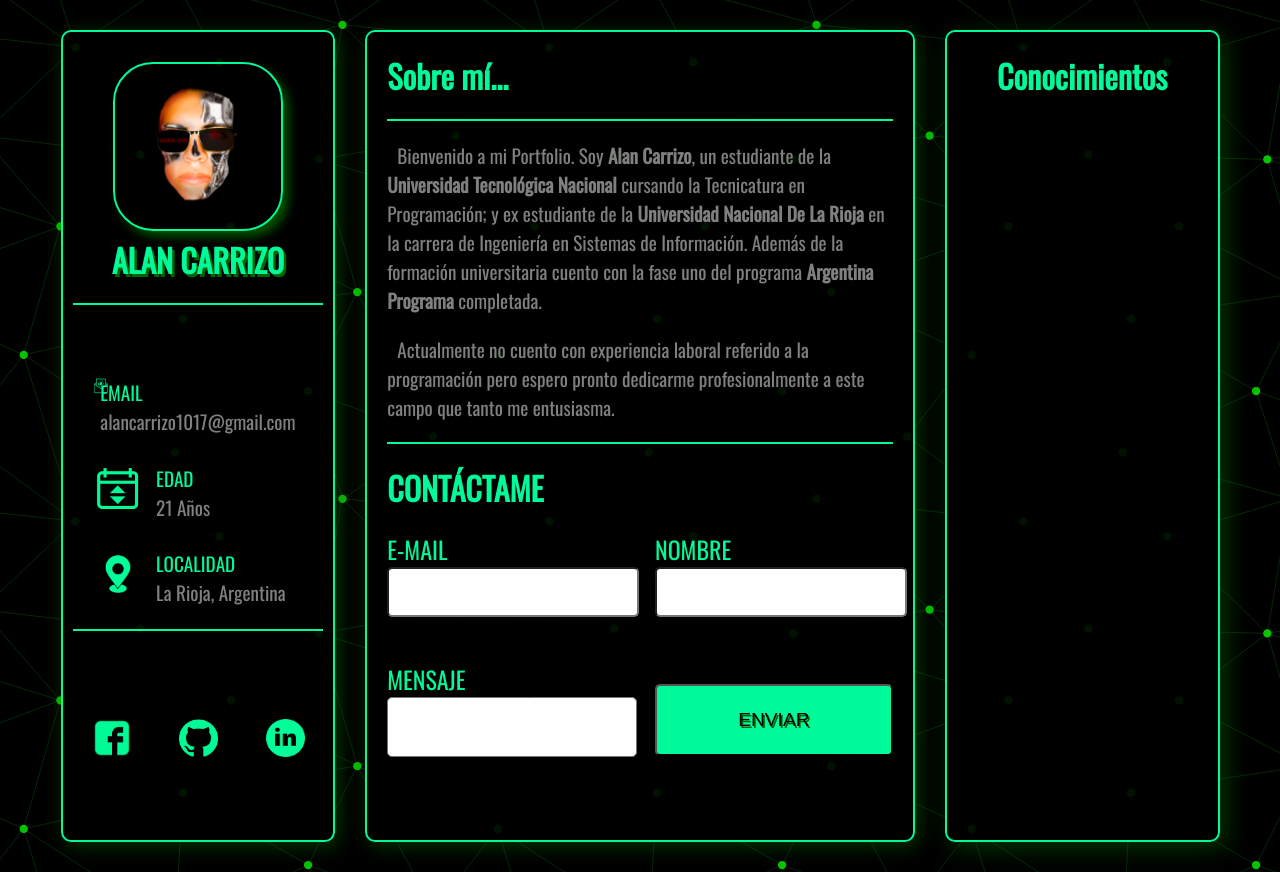
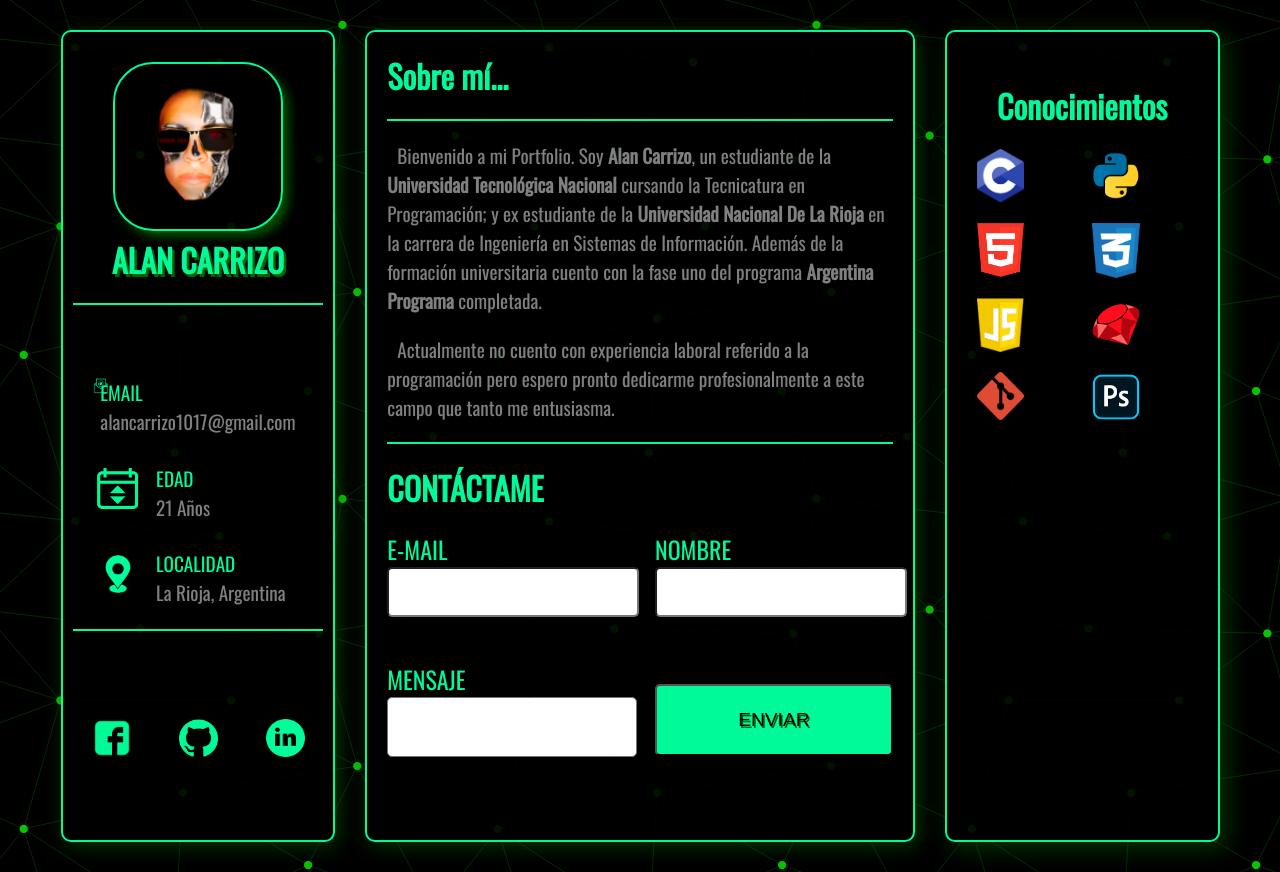
Before and after one commit to AlanPLC/portfolioaplc.github.io, a plain HTML site: page index.html in a window 1280 px wide. Drawn offline with nearby package versions, Linux system fonts and the light colour scheme.

Commit message:
agrego las imagenes en el style y las posicono

```diff
--- a/index.html
+++ b/index.html
@@ -94,6 +94,16 @@
 
 		<div class="c3">
 			<h2>Conocimientos</h2>
+			<section id="cajac3">
+				<img src="C2\c.png" class="imgs">
+				<img src="C2\python.png" class="imgs">
+				<img src="C2\html.png" class="imgs">
+				<img src="C2\css.png" class="imgs">
+				<img src="C2\js.png" class="imgs">
+				<img src="C2\ruby.png" class="imgs">
+				<img src="C2\git.png" class="imgs">
+				<img src="C2\photoshop.png" class="imgs">
+			</section>
 		</div>
 	</section>
 </body>
--- a/style.css
+++ b/style.css
@@ -178,6 +178,7 @@ textarea{
 	border: 2px #00FA9A solid;
 	border-radius: 10px;
 	text-align: center;
+	padding: 30px;
 }
 .c3 h2{
 	font-size: 2rem;
@@ -185,3 +186,13 @@ textarea{
 	text-align: center;
 	margin: 20px;
 }
+#cajac3{
+	display: grid;
+	grid-template-columns: 1fr 1fr;
+	grid-template-rows: 1fr 1fr 1fr 1fr;
+	grid-gap: 20px;
+}
+.imgs{
+	text-align: center;
+	width: 50%;
+}
```
